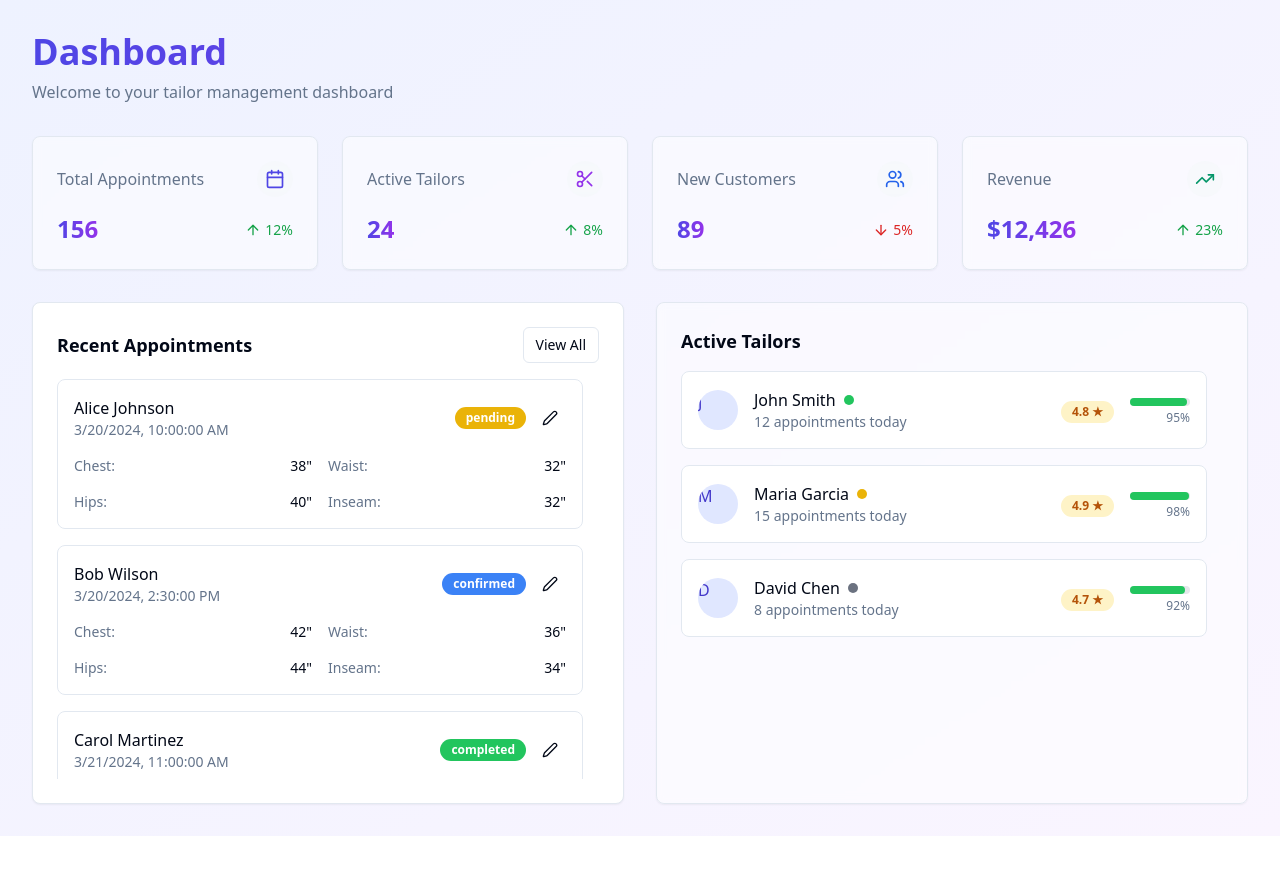
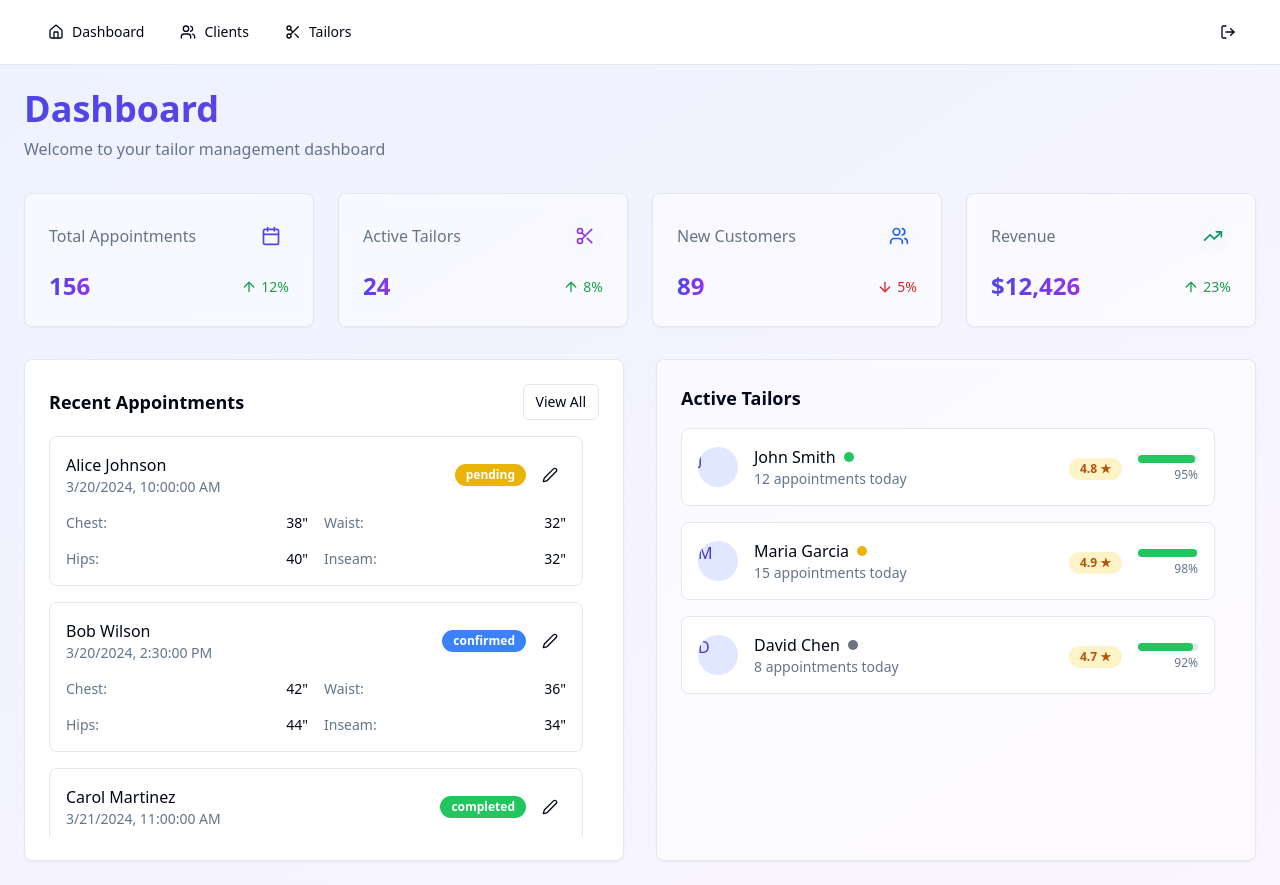
Before and after one commit to kiki-glow/tailor-linker, a React (Vite) app: page / in a window 1280 px wide. Before the commit the page ends 836 px from the top, so only its background shows below. Built offline with nearby package versions, Linux system fonts and the light colour scheme.

Commit message:
Add navigation bar
Adds a navbar/menu with Dashboard, Clients, Tailors, and a logout button.

```diff
--- a/src/App.tsx
+++ b/src/App.tsx
@@ -1,8 +1,10 @@
+
 import { Toaster } from "@/components/ui/toaster";
 import { Toaster as Sonner } from "@/components/ui/sonner";
 import { TooltipProvider } from "@/components/ui/tooltip";
 import { QueryClient, QueryClientProvider } from "@tanstack/react-query";
 import { BrowserRouter, Routes, Route } from "react-router-dom";
+import { Navigation } from "./components/layout/Navigation";
 import Index from "./pages/Index";
 import NotFound from "./pages/NotFound";
 
@@ -14,11 +16,16 @@ const App = () => (
       <Toaster />
       <Sonner />
       <BrowserRouter>
-        <Routes>
-          <Route path="/" element={<Index />} />
-          {/* ADD ALL CUSTOM ROUTES ABOVE THE CATCH-ALL "*" ROUTE */}
-          <Route path="*" element={<NotFound />} />
-        </Routes>
+        <div className="min-h-screen flex flex-col">
+          <Navigation />
+          <main className="flex-1">
+            <Routes>
+              <Route path="/" element={<Index />} />
+              {/* ADD ALL CUSTOM ROUTES ABOVE THE CATCH-ALL "*" ROUTE */}
+              <Route path="*" element={<NotFound />} />
+            </Routes>
+          </main>
+        </div>
       </BrowserRouter>
     </TooltipProvider>
   </QueryClientProvider>
--- /dev/null
+++ b/src/components/layout/Navigation.tsx
@@ -0,0 +1,47 @@
+
+import { Button } from "@/components/ui/button";
+import { NavigationMenu, NavigationMenuItem, NavigationMenuLink, NavigationMenuList, navigationMenuTriggerStyle } from "@/components/ui/navigation-menu";
+import { Home, Users, Scissors, LogOut } from "lucide-react";
+import { Link } from "react-router-dom";
+
+export const Navigation = () => {
+  return (
+    <div className="sticky top-0 z-50 w-full border-b bg-background/95 backdrop-blur supports-[backdrop-filter]:bg-background/60">
+      <div className="container flex h-16 items-center justify-between">
+        <NavigationMenu>
+          <NavigationMenuList>
+            <NavigationMenuItem>
+              <Link to="/">
+                <NavigationMenuLink className={navigationMenuTriggerStyle()}>
+                  <Home className="mr-2 h-4 w-4" />
+                  Dashboard
+                </NavigationMenuLink>
+              </Link>
+            </NavigationMenuItem>
+            <NavigationMenuItem>
+              <Link to="/clients">
+                <NavigationMenuLink className={navigationMenuTriggerStyle()}>
+                  <Users className="mr-2 h-4 w-4" />
+                  Clients
+                </NavigationMenuLink>
+              </Link>
+            </NavigationMenuItem>
+            <NavigationMenuItem>
+              <Link to="/tailors">
+                <NavigationMenuLink className={navigationMenuTriggerStyle()}>
+                  <Scissors className="mr-2 h-4 w-4" />
+                  Tailors
+                </NavigationMenuLink>
+              </Link>
+            </NavigationMenuItem>
+          </NavigationMenuList>
+        </NavigationMenu>
+
+        <Button variant="ghost" size="icon">
+          <LogOut className="h-4 w-4" />
+          <span className="sr-only">Logout</span>
+        </Button>
+      </div>
+    </div>
+  );
+};
--- a/src/pages/Index.tsx
+++ b/src/pages/Index.tsx
@@ -5,7 +5,7 @@ import { TailorStatus } from "@/components/dashboard/TailorStatus";
 
 const Index = () => {
   return (
-    <div className="min-h-screen bg-gradient-to-br from-indigo-50 to-purple-50 dark:from-gray-900 dark:to-indigo-950 p-8 transition-all duration-500">
+    <div className="min-h-screen bg-gradient-to-br from-indigo-50 to-purple-50 dark:from-gray-900 dark:to-indigo-950 p-6 transition-all duration-500">
       <div className="mb-8 animate-fade-in">
         <h1 className="text-4xl font-bold bg-clip-text text-transparent bg-gradient-to-r from-indigo-600 to-purple-600 dark:from-indigo-400 dark:to-purple-400">
           Dashboard
```
